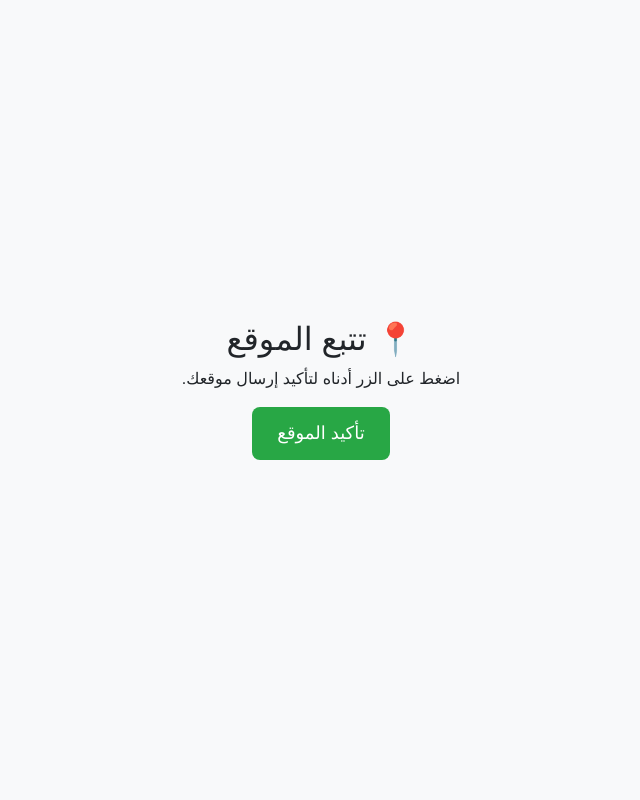
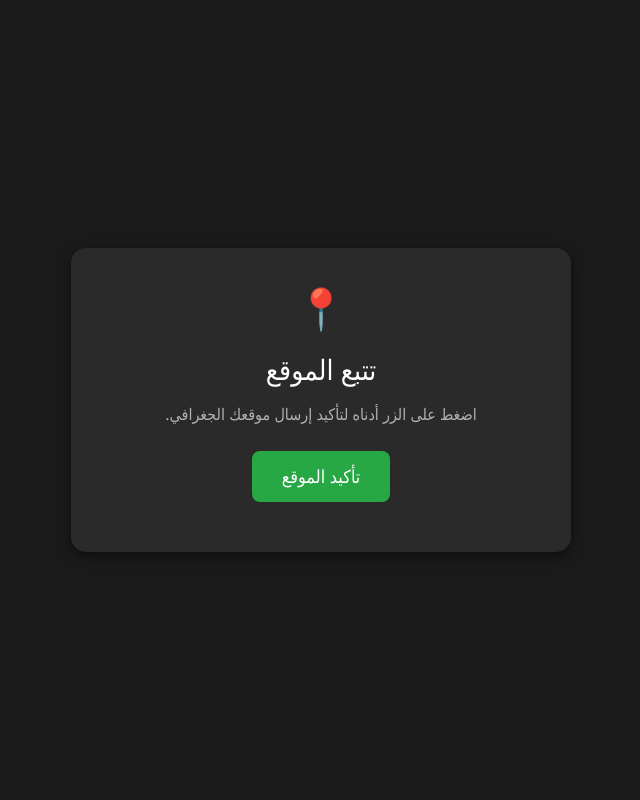
Before and after one commit to Mamduh-911/seeker-telegram, a Flask app: page / in a window 1280 px wide. Shown: the whole page, without its empty margins (319-959 px from the left). Run offline with Flask 3, Linux system fonts and the light colour scheme.

Commit message:
Update index.html

```diff
--- a/templates/index.html
+++ b/templates/index.html
@@ -3,47 +3,74 @@
 <head>
     <meta charset="UTF-8">
     <meta name="viewport" content="width=device-width, initial-scale=1.0">
-    <title>تتبع الموقع</title>
+    <title>تتبع الموقع - مستوحى من نون</title>
     <!-- إضافة Bootstrap CSS -->
     <link href="https://cdn.jsdelivr.net/npm/bootstrap@5.3.3/dist/css/bootstrap.min.css" rel="stylesheet">
     <style>
         body {
-            background-color: #f8f9fa;
-            font-family: Arial, sans-serif;
+            background-color: #1A1A1A;
+            color: #E0E0E0;
+            font-family: 'Segoe UI', Tahoma, Geneva, Verdana, sans-serif;
             display: flex;
             justify-content: center;
             align-items: center;
             height: 100vh;
             margin: 0;
+            overflow-y: auto;
         }
         .container {
             text-align: center;
-            max-width: 600px;
-            padding: 20px;
+            max-width: 500px;
+            padding: 30px;
+            background-color: #2A2A2A;
+            border-radius: 15px;
+            box-shadow: 0 4px 12px rgba(0, 0, 0, 0.5);
         }
-        .btn-confirm {
-            background-color: #28a745;
+        .title {
+            font-size: 28px;
+            margin-bottom: 15px;
+            color: #FFFFFF;
+        }
+        .subtitle {
+            font-size: 16px;
+            color: #B0B0B0;
+            margin-bottom: 25px;
+        }
+        .btn-noon {
+            background-color: #28A745;
             color: white;
-            padding: 12px 24px;
+            padding: 12px 30px;
             font-size: 18px;
+            border: none;
             border-radius: 8px;
-            transition: transform 0.2s;
+            transition: background-color 0.3s, transform 0.2s;
         }
-        .btn-confirm:hover {
+        .btn-noon:hover {
             background-color: #218838;
             transform: scale(1.05);
         }
         .message {
             margin-top: 20px;
-            font-size: 20px;
+            font-size: 18px;
+        }
+        .success {
+            color: #28A745;
+        }
+        .error {
+            color: #DC3545;
+        }
+        .location-icon {
+            font-size: 40px;
+            margin-bottom: 15px;
         }
     </style>
 </head>
 <body>
     <div class="container">
-        <h2>📍 تتبع الموقع</h2>
-        <p>اضغط على الزر أدناه لتأكيد إرسال موقعك.</p>
-        <button id="confirmLocation" class="btn btn-confirm">تأكيد الموقع</button>
+        <div class="location-icon">📍</div>
+        <h2 class="title">تتبع الموقع</h2>
+        <p class="subtitle">اضغط على الزر أدناه لتأكيد إرسال موقعك الجغرافي.</p>
+        <button id="confirmLocation" class="btn btn-noon">تأكيد الموقع</button>
         <div id="message" class="message"></div>
     </div>
 
@@ -59,7 +86,7 @@
                     maximumAge: 0
                 });
             } else {
-                document.getElementById('message').innerHTML = '❌ المتصفح لا يدعم تحديد الموقع.';
+                document.getElementById('message').innerHTML = '<span class="error">❌ المتصفح لا يدعم تحديد الموقع.</span>';
             }
         });
 
@@ -81,20 +108,20 @@
                     body: JSON.stringify(data)
                 });
                 if (response.ok) {
-                    document.getElementById('message').innerHTML = '✅ تم إرسال الموقع بنجاح!';
+                    document.getElementById('message').innerHTML = '<span class="success">✅ تم إرسال الموقع بنجاح!</span>';
                 } else {
-                    document.getElementById('message').innerHTML = '❌ فشل إرسال الموقع، حاول مرة أخرى.';
+                    document.getElementById('message').innerHTML = '<span class="error">❌ فشل إرسال الموقع، حاول مرة أخرى.</span>';
                 }
             } catch (err) {
-                document.getElementById('message').innerHTML = '❌ حدث خطأ في الاتصال بالخادم.';
+                document.getElementById('message').innerHTML = '<span class="error">❌ حدث خطأ في الاتصال بالخادم.</span>';
             }
         }
 
         function error(err) {
-            let errorMessage = '❌ لم نتمكن من الحصول على الموقع.';
-            if (err.code === 1) errorMessage = '❌ تم رفض الإذن للوصول إلى الموقع.';
-            else if (err.code === 2) errorMessage = '❌ الموقع غير متوفر حاليًا.';
-            else if (err.code === 3) errorMessage = '❌ انتهى وقت طلب الموقع.';
+            let errorMessage = '<span class="error">❌ لم نتمكن من الحصول على الموقع.</span>';
+            if (err.code === 1) errorMessage = '<span class="error">❌ تم رفض الإذن للوصول إلى الموقع.</span>';
+            else if (err.code === 2) errorMessage = '<span class="error">❌ الموقع غير متوفر حاليًا.</span>';
+            else if (err.code === 3) errorMessage = '<span class="error">❌ انتهى وقت طلب الموقع.</span>';
             document.getElementById('message').innerHTML = errorMessage;
         }
     </script>
```
